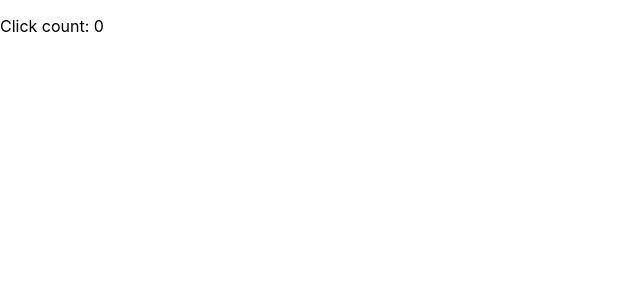
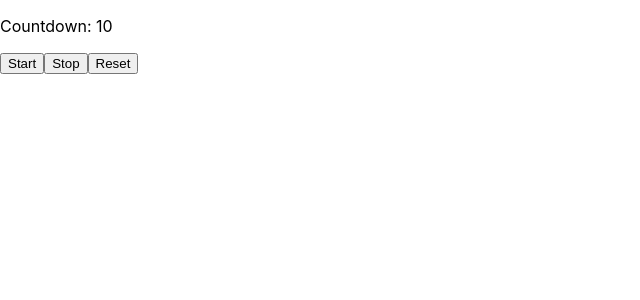
Before and after one commit to grumpycat808/react_greatfrontend, a React (Create React App) app: page / in a window 1280 px wide. Shown: the top 300 px of the page, without its empty margins (0-640 px from the left). Built offline with nearby package versions, Linux system fonts and the light colour scheme.

Commit message:
Start useCountdown challenge

```diff
--- a/src/App10.jsx
+++ b/src/App10.jsx
@@ -1,17 +1,17 @@
-import { useClickAnyWhere } from './hooks/useClickAnyWhere'
-import { useState, useEffect } from 'react'
-import Test1 from './Test1'
-import Test2 from './Test2'
-import GenerateTable from './GenerateTable'
+import { useCountdown } from './hooks/useCountdown'
+import { useState } from 'react'
+
 function App10() {
-    const [count, setCount] = useState(0)
+    const { count, start, stop, reset } = useCountdown({ countStart: 10 })
 
-    useClickAnyWhere(() => {
-        console.log('HEY')
-        setCount((prev) => prev + 1)
-    })
-
-    return <p>Click count: {count}</p>
+    return (
+        <div>
+            <p>Countdown: {count}</p>
+            <button onClick={start}>Start</button>
+            <button onClick={stop}>Stop</button>
+            <button onClick={reset}>Reset</button>
+        </div>
+    )
 }
 
 export default App10
--- /dev/null
+++ b/src/hooks/useCountdown.js
@@ -0,0 +1,21 @@
+import { useState } from 'react'
+
+export const useCountdown = ({ countStart, intervalMs = 1000 }) => {
+    const [count, setCount] = useState(countStart)
+    let intervalID
+
+    const start = () => {
+        intervalID = setInterval(() => {
+            setCount((prev) => prev - 1)
+        }, intervalMs)
+    }
+
+    const stop = () => clearInterval(intervalID)
+
+    const reset = () => {
+        setCount(countStart)
+        clearInterval(intervalID)
+    }
+
+    return { count, start, stop, reset }
+}
```
